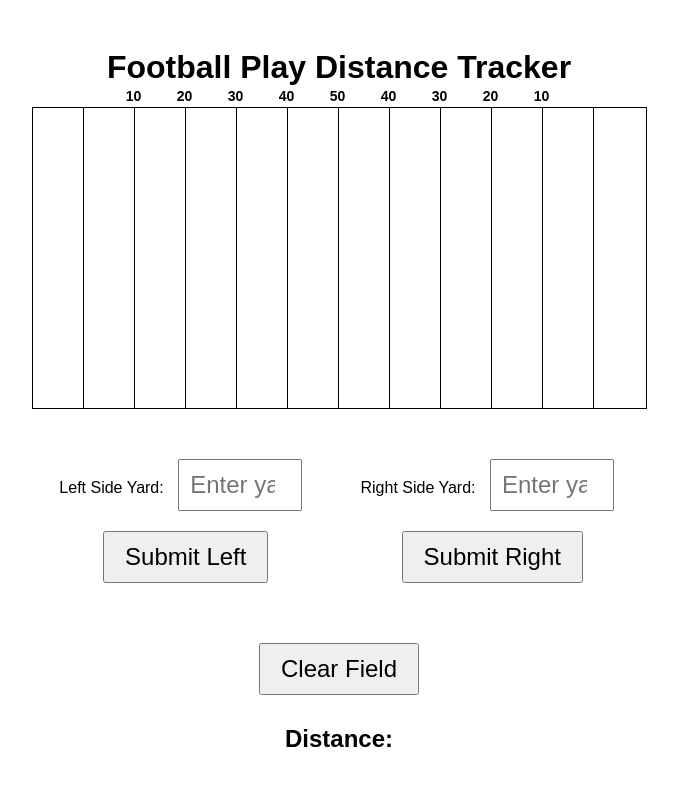
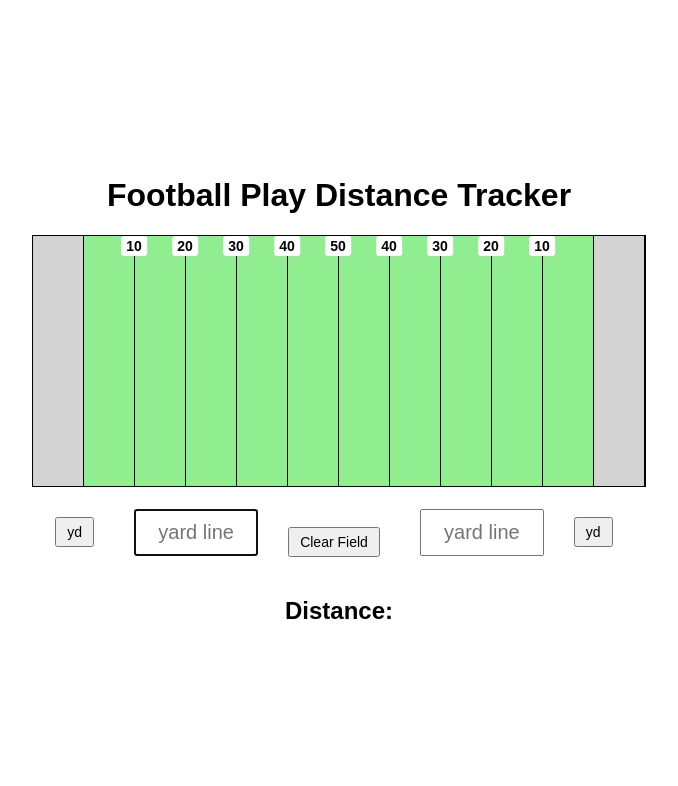
Before and after one commit to kincyc/football-stuff, a plain HTML site: page index.html in a window 1280 px wide. Shown: the whole page, without its empty margins (301-979 px from the left). Drawn offline with Linux system fonts and the light colour scheme.

Commit message:
lots o' changes

```diff
--- a/index.html
+++ b/index.html
@@ -10,8 +10,10 @@
     <h1>Football Play Distance Tracker</h1>
 
     <div class="field-container">
+      <!-- Left End Zone -->
+      <div class="panel end-zone-panel"></div>
+
       <!-- Left side panels (6) -->
-      <div class="panel"></div>
       <div class="panel"><div class="yard-label">10</div></div>
       <div class="panel"><div class="yard-label">20</div></div>
       <div class="panel"><div class="yard-label">30</div></div>
@@ -22,40 +24,60 @@
       <div class="panel"><div class="yard-label">20</div></div>
       <div class="panel"><div class="yard-label">10</div></div>
       <div class="panel"></div>
-      <div class="panel"></div>
+      <!-- Right End Zone -->
+      <div class="panel end-zone-panel"></div>
     </div>
 
-    <div class="input-area">
-      <div>
-        <label for="leftInput">Left Side Yard:</label>
+    <div class="input-container">
+      <!-- Left Side Input -->
+      <button id="leftSubmit">yd</button>
       <input
         type="number"
         id="leftInput"
         min="0"
         max="50"
-          placeholder="Enter yard (0-50)"
+        placeholder="yard line"
       />
-        <button id="leftSubmit">Submit Left</button>
+
+      <div class="clear-button">
+        <button id="clearButton">Clear Field</button>
       </div>
-      <div>
-        <label for="rightInput">Right Side Yard:</label>
+
+      <!-- Right Side Input -->
       <input
         type="number"
         id="rightInput"
         min="0"
         max="50"
-          placeholder="Enter yard (0-50)"
+        placeholder="yard line"
       />
-        <button id="rightSubmit">Submit Right</button>
+      <button id="rightSubmit">yd</button>
     </div>
-    </div>
+    <h2 id="distanceDisplay">Distance:</h2>
+    <script src="script.js"></script>
 
-    <div class="clear-button">
-      <button id="clearButton">Clear Field</button>
-    </div>
+    <script>
+      document.addEventListener("DOMContentLoaded", () => {
+        // 1. Set focus to the left input field by default
+        const leftInput = document.getElementById("leftInput");
+        const rightInput = document.getElementById("rightInput");
+        leftInput.focus();
 
-    <h2 id="distanceDisplay">Distance:</h2>
+        // 2. Make Tab switch between left and right input fields
+        leftInput.addEventListener("keydown", function (e) {
+          if (e.key === "Tab") {
+            e.preventDefault(); // Prevent the default tab behavior
+            rightInput.focus(); // Move focus to the right input field
+          }
+        });
 
-    <script src="script.js"></script>
+        rightInput.addEventListener("keydown", function (e) {
+          if (e.key === "Tab") {
+            e.preventDefault(); // Prevent the default tab behavior
+            leftInput.focus(); // Move focus back to the left input field
+          }
+        });
+      });
+    </script>
   </body>
 </html>
--- a/script.js
+++ b/script.js
@@ -14,8 +14,8 @@ let greenYard = null,
   isGreenLeft = null,
   isRedLeft = null; // Track yard values and sides
 
-const centerPixel = 307; // The center of the field (50-yard line) in pixels
-const pixelsPerYard = 5; // Every yard corresponds to 5 pixels
+const centerPixel = 306; // The center of the field (50-yard line) in pixels
+const pixelsPerYard = 5.1; // Every yard corresponds to 5 pixels
 
 // Function to create and position a marker
 function createMarker(position, color, yard) {
@@ -115,6 +115,7 @@ function calculateDistance() {
 
 // Function to handle yard input
 function handleYardSubmit(yard, isLeft) {
+  // Validate yard value to be within 0 and 50
   if (!isNaN(yard) && yard >= 0 && yard <= 50) {
     // Calculate position based on which side (left or right) the input is from
     const position = isLeft
@@ -131,6 +132,9 @@ function handleYardSubmit(yard, isLeft) {
 
     // Calculate distance once both markers are placed
     calculateDistance();
+  } else {
+    // Provide a message if the value is out of range
+    alert("Please enter a yard value between 0 and 50.");
   }
 }
 
--- a/styles.css
+++ b/styles.css
@@ -12,8 +12,9 @@ body {
 
 /* Field container setup for both sides (12 panels total) */
 .field-container {
-  width: 613px; /* 12 panels (50px each) + 11px for separators */
-  height: 300px;
+  width: 611x; /* 12 panels (50px each) + 11px for separators */
+  background-color: lightgreen;
+  height: 250px;
   border: 1px solid black; /* 1 pixel wide outer border */
   display: flex; /* To arrange the panels in a row */
   position: relative; /* Needed for marker placement */
@@ -29,81 +30,77 @@ body {
   position: relative;
 }
 
-.panel:last-child {
-  border-right: none; /* No border on the last panel */
+/* Style the end-zone panels separately */
+.end-zone-panel {
+  width: 50px;
+  height: 100%;
+  background-color: lightgray; /* Optional: to differentiate the end zones */
+  /* border-right: 1px solid black; Add a thick boundary for the end zone */
 }
 
-/* Updated yard-labels positioned above the field */
-.yard-label {
+/* Yard-labels positioned above the field */
+.yard-label,
+.green-yard-label,
+.red-yard-label {
   position: absolute;
-  top: -20px; /* Move the labels above the field */
   left: 100%;
   transform: translateX(-50%);
   font-size: 14px;
   font-weight: bold;
-}
-
-/* Green yard label style */
-.green-yard-label {
-  position: absolute;
-  top: 50px; /* Move the labels above the field */
-  left: 100%;
-  transform: translateX(-50%);
-  font-size: 14px;
-  font-weight: bold;
-  color: green;
-  background-color: white; /* Adds white background */
-  padding: 2px 5px; /* Optional: Adds padding around the text for better readability */
-  border-radius: 3px; /* Optional: Adds slight rounding to the background */
+  background-color: white;
+  padding: 2px 5px; /* Adds padding around the text */
+  border-radius: 3px; /* Slight rounding for readability */
   z-index: 10; /* Ensure the label is on top of the lines */
 }
 
-/* Red yard label style */
-.red-yard-label {
-  position: absolute;
-  top: 100px; /* Move the labels above the field */
-  left: 100%;
-  transform: translateX(-50%);
-  font-size: 14px;
-  font-weight: bold;
-  color: red;
-  background-color: white; /* Adds white background */
-  padding: 2px 5px; /* Optional: Adds padding around the text for better readability */
-  border-radius: 3px; /* Optional: Adds slight rounding to the background */
-  z-index: 10; /* Ensure the label is on top of the lines */
+/* Specific label styles */
+.green-yard-label {
+  top: 50px; /* Green label position */
+  color: green;
 }
 
-/* Input area styling */
-.input-area {
-  display: flex;
-  justify-content: space-between;
-  width: 613px;
-  margin: 20px auto;
+.red-yard-label {
+  top: 100px; /* Red label position */
+  color: red;
 }
 
-.input-area div {
-  flex: 1;
-  padding: 0 10px;
+/* Input box styles */
+input[type="number"] {
+  font-size: 20px; /* Increased font size */
+  width: 100px; /* Increased width */
+  padding: 10px; /* Increased padding for bigger input */
+  margin: 0 30px; /* Moved them farther apart */
+  -moz-appearance: textfield; /* Remove increment/decrement arrows */
+  text-align: center;
 }
 
+input[type="number"]::-webkit-outer-spin-button,
+input[type="number"]::-webkit-inner-spin-button {
+  -webkit-appearance: none;
+  margin: 0; /* Remove increment/decrement buttons */
+}
+
+/* Clear button styles */
 .clear-button {
   margin-top: 20px;
   display: inline-block;
+  text-align: center;
 }
 
-/* Style for the input boxes */
-input[type="number"] {
-  font-size: 24px; /* Increase the font size */
-  width: 100px; /* Make the input boxes wider */
-  padding: 10px;
-  margin: 10px;
+/* Center the input fields, buttons, and clear button */
+.input-container {
+  display: flex;
+  justify-content: center;
+  align-items: center;
+  margin-bottom: 20px;
 }
 
-/* Style for the submit buttons */
+/* Submit button (smaller) */
 button {
-  font-size: 24px;
-  padding: 10px 20px;
-  margin: 10px;
+  font-size: 14px;
+  padding: 5px 10px;
+  margin-right: 10px;
+  cursor: pointer;
 }
 
 /* Marker CSS */
@@ -121,3 +118,10 @@ button {
 .red {
   background-color: red;
 }
+
+/* Distance display */
+#distanceDisplay {
+  text-align: center;
+  font-size: 24px;
+  font-weight: bold;
+}
```
Lines whose indentation alone changed are shown as unchanged.
